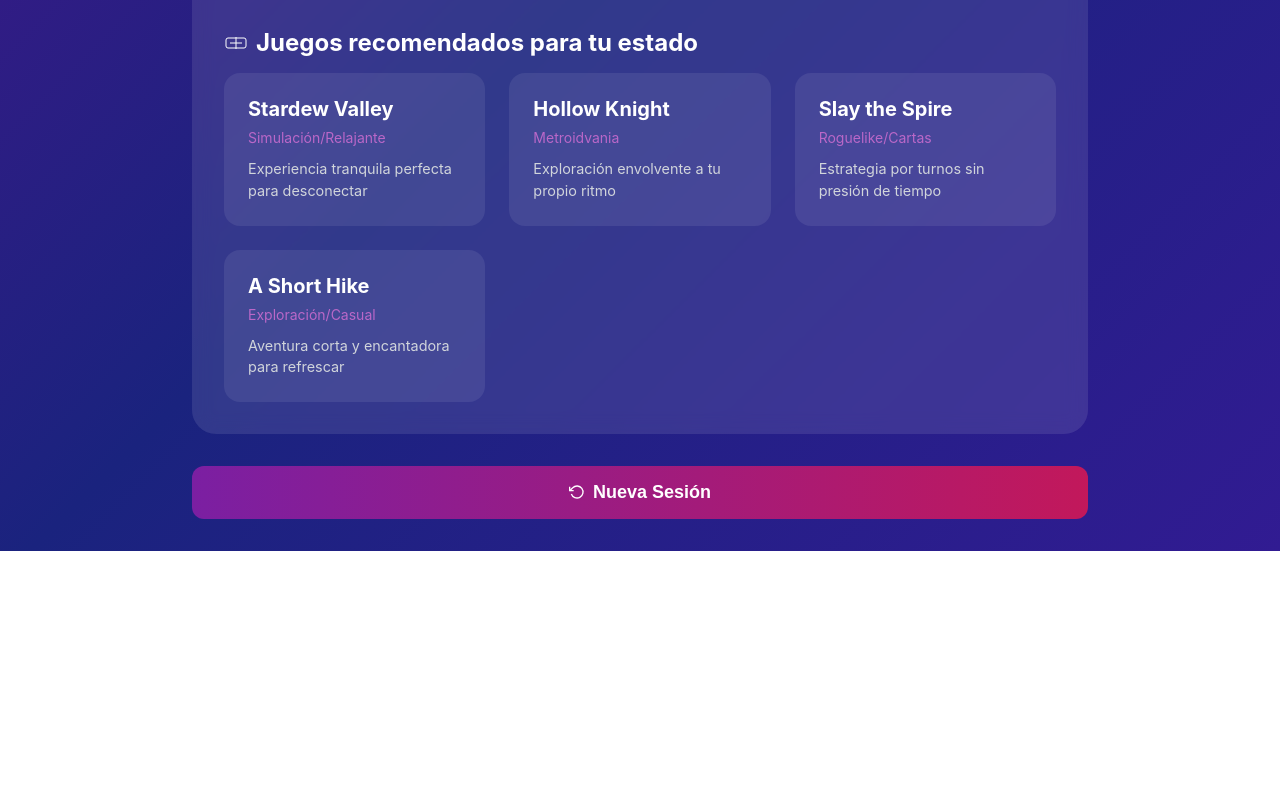
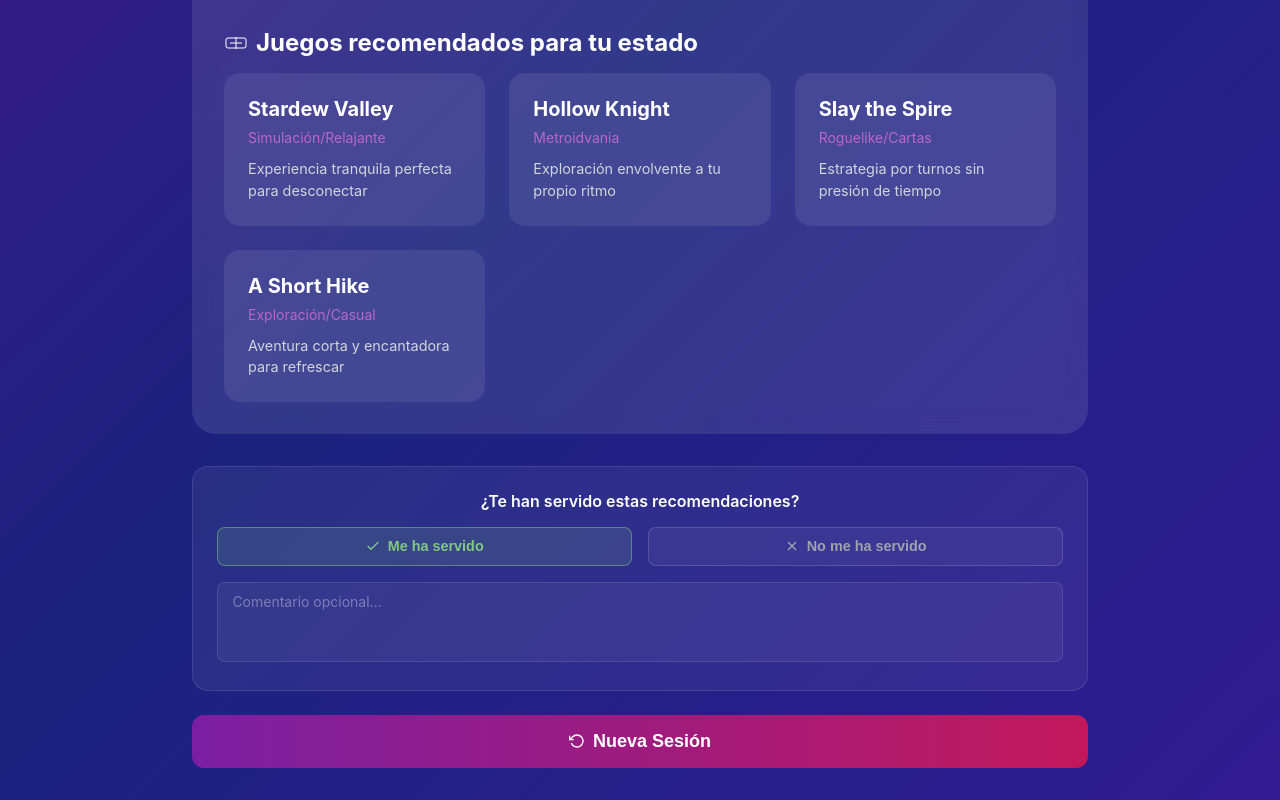
Before and after one commit to ionelastanciu/gamermood-tfg, an Angular app in the folder frontend/: page /recommendations in a window 1280 px wide. Shown: the part 672-1472 px from the top of the page. Before the commit the page ends 1223 px from the top, so only its background shows below. Built offline with nearby package versions, Linux system fonts and the light colour scheme.

Commit message:
feedback ui en recomendaciones

```diff
--- a/frontend/src/app/components/recommendations/recommendations.component.css
+++ b/frontend/src/app/components/recommendations/recommendations.component.css
@@ -0,0 +1,110 @@
+.feedback-section {
+  background: rgba(255, 255, 255, 0.06);
+  border: 1px solid rgba(255, 255, 255, 0.1);
+  border-radius: 1rem;
+  padding: 1.5rem;
+  margin-bottom: 1.5rem;
+}
+
+.feedback-title {
+  font-size: 1rem;
+  font-weight: 600;
+  margin-bottom: 1rem;
+  text-align: center;
+}
+
+.feedback-buttons {
+  display: flex;
+  gap: 1rem;
+  margin-bottom: 1rem;
+}
+
+.btn-feedback {
+  flex: 1;
+  display: flex;
+  align-items: center;
+  justify-content: center;
+  gap: 0.4rem;
+  padding: 0.65rem 1rem;
+  border-radius: 0.5rem;
+  font-size: 0.9rem;
+  font-weight: 600;
+  cursor: pointer;
+  transition: all 0.2s;
+}
+
+.btn-feedback-yes {
+  background: rgba(129, 199, 132, 0.15);
+  border: 1px solid rgba(129, 199, 132, 0.5);
+  color: #81c784;
+}
+
+.btn-feedback-yes:hover {
+  background: rgba(129, 199, 132, 0.25);
+  border-color: #81c784;
+}
+
+.btn-feedback-no {
+  background: rgba(255, 255, 255, 0.05);
+  border: 1px solid rgba(255, 255, 255, 0.15);
+  color: #9ca3af;
+}
+
+.btn-feedback-no:hover {
+  background: rgba(248, 113, 113, 0.1);
+  border-color: rgba(248, 113, 113, 0.4);
+  color: #f87171;
+}
+
+.feedback-comment {
+  width: 100%;
+  padding: 0.65rem 0.9rem;
+  background: rgba(255, 255, 255, 0.05);
+  border: 1px solid rgba(255, 255, 255, 0.1);
+  border-radius: 0.5rem;
+  color: white;
+  font-size: 0.875rem;
+  font-family: inherit;
+  resize: none;
+  height: 5rem;
+  transition: border-color 0.2s;
+}
+
+.feedback-comment:focus {
+  outline: none;
+  border-color: #7b1fa2;
+}
+
+.feedback-comment::placeholder {
+  color: rgba(255, 255, 255, 0.35);
+}
+
+.feedback-sent {
+  display: flex;
+  align-items: center;
+  gap: 0.75rem;
+  background: rgba(129, 199, 132, 0.1);
+  border: 1px solid rgba(129, 199, 132, 0.3);
+  border-radius: 1rem;
+  padding: 1rem 1.5rem;
+  margin-bottom: 1.5rem;
+  color: #81c784;
+}
+
+.feedback-sent svg {
+  width: 1.25rem;
+  height: 1.25rem;
+  flex-shrink: 0;
+  stroke-width: 2.5;
+}
+
+.feedback-sent p {
+  font-size: 0.9rem;
+  font-weight: 500;
+}
+
+@media (max-width: 480px) {
+  .feedback-buttons {
+    flex-direction: column;
+  }
+}
--- a/frontend/src/app/components/recommendations/recommendations.component.html
+++ b/frontend/src/app/components/recommendations/recommendations.component.html
@@ -54,6 +54,48 @@
             </div>
         </div>
 
+        <!-- Feedback -->
+        @if (!feedbackSent) {
+            <div class="feedback-section">
+                <p class="feedback-title">¿Te han servido estas recomendaciones?</p>
+                <div class="feedback-buttons">
+                    <button class="btn-feedback btn-feedback-yes" (click)="sendFeedback(true, commentRef.value)">
+                        <svg class="icon-small" viewBox="0 0 24 24" fill="none" stroke="currentColor">
+                            <polyline points="20 6 9 17 4 12"></polyline>
+                        </svg>
+                        Me ha servido
+                    </button>
+                    <button class="btn-feedback btn-feedback-no" (click)="sendFeedback(false, commentRef.value)">
+                        <svg class="icon-small" viewBox="0 0 24 24" fill="none" stroke="currentColor">
+                            <line x1="18" y1="6" x2="6" y2="18"></line>
+                            <line x1="6" y1="6" x2="18" y2="18"></line>
+                        </svg>
+                        No me ha servido
+                    </button>
+                </div>
+                <textarea
+                    #commentRef
+                    class="feedback-comment"
+                    placeholder="Comentario opcional..."></textarea>
+            </div>
+        } @else {
+            <div class="feedback-sent">
+                @if (feedbackUseful) {
+                    <svg viewBox="0 0 24 24" fill="none" stroke="currentColor">
+                        <path d="M22 11.08V12a10 10 0 1 1-5.93-9.14"></path>
+                        <polyline points="22 4 12 14.01 9 11.01"></polyline>
+                    </svg>
+                    <p>¡Gracias! Nos alegra que te haya sido útil.</p>
+                } @else {
+                    <svg viewBox="0 0 24 24" fill="none" stroke="currentColor">
+                        <path d="M22 11.08V12a10 10 0 1 1-5.93-9.14"></path>
+                        <polyline points="22 4 12 14.01 9 11.01"></polyline>
+                    </svg>
+                    <p>Gracias por tu feedback. Lo tendremos en cuenta para mejorar.</p>
+                }
+            </div>
+        }
+
         <button class="btn-new-session" routerLink="/session">
             <svg class="icon-small" viewBox="0 0 24 24" fill="none" stroke="currentColor">
                 <polyline points="1 4 1 10 7 10"></polyline>
--- a/frontend/src/app/components/recommendations/recommendations.component.ts
+++ b/frontend/src/app/components/recommendations/recommendations.component.ts
@@ -68,6 +68,9 @@
   adviceList: string[]   = [];
   gamesList:  GameItem[] = [];
 
+  feedbackSent    = false;
+  feedbackUseful: boolean | null = null;
+
   ngOnInit(): void {
     const sessionId: number | undefined = history.state?.sessionId;
 
@@ -92,4 +95,15 @@
     this.adviceList  = MOCK_ADVICE[mood]   ?? MOCK_ADVICE['neutral'];
     this.gamesList   = MOCK_GAMES[mood]    ?? MOCK_GAMES['neutral'];
   }
+
+  sendFeedback(useful: boolean, _comment: string): void {
+    this.feedbackSent   = true;
+    this.feedbackUseful = useful;
+
+    // TODO: llamar a SessionService.sendFeedback() cuando el backend esté disponible
+    // const sessionId = history.state?.sessionId;
+    // if (sessionId) {
+    //   this.sessionService.sendFeedback({ recommendationId: sessionId, useful, comment: _comment || undefined });
+    // }
+  }
 }
```
